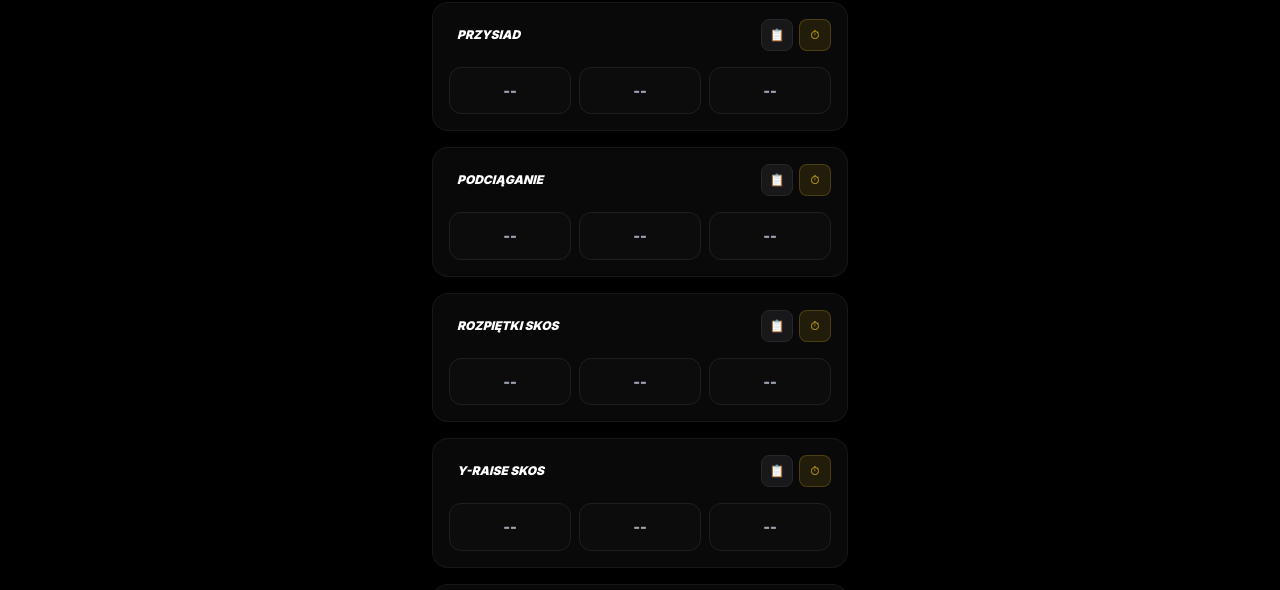
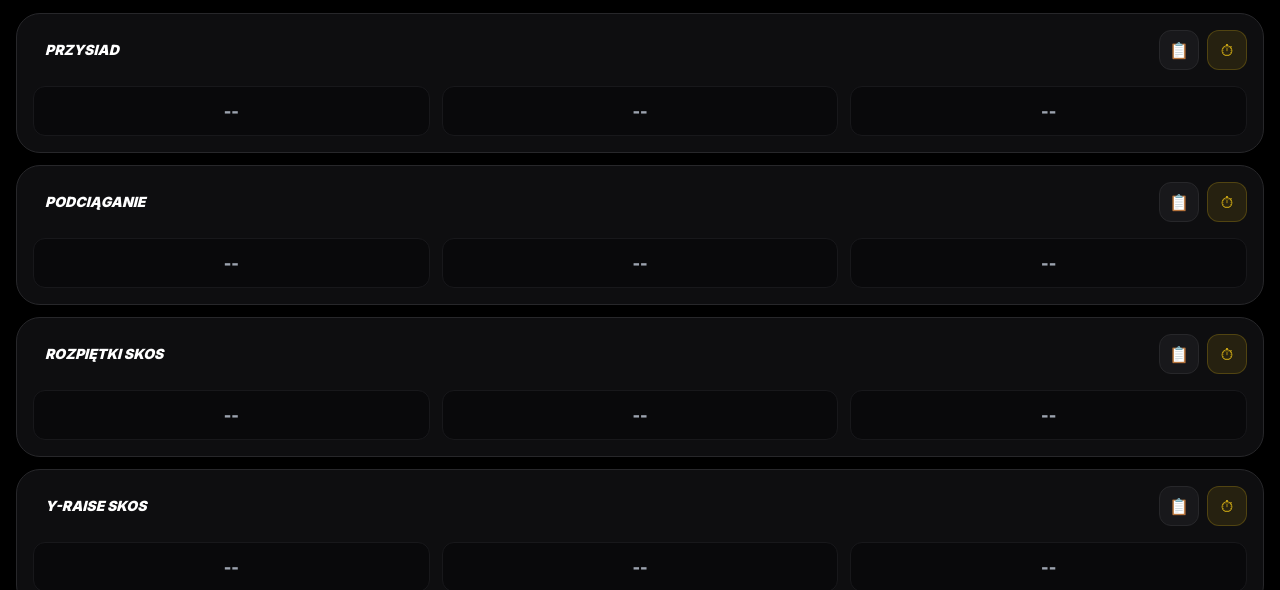
Before and after one commit to rafineria69/Trening, a plain HTML site: page index.html in a window 1280 px wide. Shown: the part 210-800 px from the top of the page. Drawn offline with nearby package versions, Linux system fonts and the light colour scheme.

Commit message:
Update index.html

```diff
--- a/index.html
+++ b/index.html
@@ -6,71 +6,98 @@
 
     <meta name="apple-mobile-web-app-capable" content="yes">
     <meta name="apple-mobile-web-app-status-bar-style" content="black-translucent">
+    <meta name="mobile-web-app-title" content="Trening Pro">
 
     <title>Trening Pro</title>
     <script src="https://cdn.tailwindcss.com"></script>
     <style>
         @import url('https://fonts.googleapis.com/css2?family=Orbitron:wght@900&family=Inter:wght@400;600;900&display=swap');
 
-        :root { --brand-yellow: #facc15; --brand-black: #000000; }
+        :root {
+            --brand-yellow: #facc15;
+            --brand-black: #000000;
+        }
 
         html, body {
-            overflow: hidden; height: 100%; width: 100%; position: fixed;
+            margin: 0; padding: 0; height: 100%; width: 100%;
             background-color: var(--brand-black); font-family: 'Inter', sans-serif;
-            -webkit-tap-highlight-color: transparent; touch-action: pan-y;
-            user-select: none; -webkit-user-select: none;
-            padding-top: env(safe-area-inset-top); padding-bottom: env(safe-area-inset-bottom);
+            color: #f1f5f9; overflow: hidden; position: fixed;
+            -webkit-tap-highlight-color: transparent;
         }
 
-        #app { height: 100%; display: flex; flex-direction: column; overflow: hidden; }
+        #app {
+            display: flex; flex-direction: column; height: 100vh;
+            padding-top: env(safe-area-inset-top);
+            padding-bottom: env(safe-area-inset-bottom);
+        }
+
+        nav { flex-shrink: 0; display: flex; background: #09090b; border-bottom: 1px solid #18181b; }
+
+        .scroll-container {
+            flex: 1; overflow-y: auto; -webkit-overflow-scrolling: touch;
+            padding: 1rem; display: flex; flex-direction: column;
+        }
+
+        .no-scrollbar::-webkit-scrollbar { display: none; }
         .font-digit { font-family: 'Orbitron', sans-serif; }
-        .no-scrollbar::-webkit-scrollbar { display: none; }
-        input { user-select: text; -webkit-user-select: text; }
 
-        .edit-input {
-            background: transparent; border: none; color: white; font-weight: 900;
-            text-transform: uppercase; font-style: italic; width: 100%; outline: none;
+        /* Poprawione pole nazwy ćwiczenia */
+        .exercise-title-input {
+            background: transparent; border: none; color: white;
+            font-weight: 900; text-transform: uppercase; font-style: italic;
+            outline: none; flex: 1; min-width: 0; /* min-width: 0 pozwala na prawidłowe działanie flex-grow */
+            font-size: 0.875rem; line-height: 1.25rem;
         }
 
         .nav-active { color: var(--brand-yellow); border-bottom: 3px solid var(--brand-yellow); }
 
-        .serie-input {
-            background-color: #0c0c0c; border: 1px solid #1f1f23; border-radius: 0.75rem;
-            padding: 0.75rem 0.5rem; text-align: center; font-weight: 900;
-            font-size: 0.9rem; color: white; outline: none;
+        .app-card {
+            background: rgba(24, 24, 27, 0.6); border: 1px solid #27272a;
+            backdrop-filter: blur(10px); border-radius: 1.5rem; padding: 1rem; margin-bottom: 0.75rem;
         }
 
-        .scroll-container {
-            flex: 1; overflow-y: auto; -webkit-overflow-scrolling: touch;
-            padding-bottom: 40px; overscroll-behavior-y: contain;
+        .serie-input {
+            background: #09090b; border: 1px solid #18181b; border-radius: 0.75rem;
+            padding: 0.75rem 0.25rem; text-align: center; font-weight: 900;
+            color: white; font-size: 1rem; width: 100%; outline: none;
         }
 
-        .modal-overlay { background: rgba(0,0,0,0.9); backdrop-filter: blur(8px); }
-        .app-card { background: rgba(24, 24, 27, 0.4); border: 1px solid rgba(39, 39, 42, 0.5); backdrop-filter: blur(10px); }
+        .serie-input:focus { border-color: var(--brand-yellow); }
+
+        .modal-overlay {
+            position: fixed; inset: 0; z-index: 100;
+            background: rgba(0,0,0,0.85); backdrop-filter: blur(12px);
+            display: flex; align-items: center; justify-content: center; padding: 2rem;
+        }
+
+        .modal-content {
+            background: #121214; border: 1px solid #27272a; padding: 2rem;
+            border-radius: 2.5rem; width: 100%; max-width: 320px;
+        }
     </style>
 </head>
-<body class="text-slate-100">
-    <div id="app" class="max-w-md mx-auto"></div>
+<body>
+    <div id="app"></div>
 
     <!-- Timer Modal -->
-    <div id="timer-modal" class="hidden fixed inset-0 z-[100] modal-overlay flex items-center justify-center p-8">
-        <div class="bg-[#121214] border border-zinc-800 p-8 rounded-[2.5rem] w-full max-w-sm shadow-2xl">
-            <h3 class="text-center font-black uppercase italic text-yellow-400 mb-6 tracking-[0.2em] text-xs">Ustaw czas przerwy</h3>
-            <div class="bg-[#080808] border-2 border-zinc-900 flex items-center justify-center gap-2 mb-8 p-6 rounded-3xl">
+    <div id="timer-modal" class="hidden modal-overlay">
+        <div class="modal-content">
+            <h3 class="text-center font-black uppercase italic text-yellow-400 mb-6 tracking-widest text-[10px]">Przerwa</h3>
+            <div class="bg-black border-2 border-zinc-800 flex items-center justify-center gap-2 mb-8 p-6 rounded-3xl">
                 <input id="timer-input" type="number" pattern="[0-9]*" inputmode="numeric"
-                       class="w-32 bg-transparent text-center font-digit text-4xl font-black text-white outline-none"
+                       class="w-32 bg-transparent text-center font-digit text-4xl font-black text-white"
                        placeholder="180">
                 <span class="font-black text-zinc-600 italic uppercase text-[10px]">Sek</span>
             </div>
             <div class="flex gap-4">
-                <button onclick="closeTimerModal()" class="flex-1 py-4 bg-zinc-800/50 text-zinc-400 rounded-2xl font-black uppercase text-[10px]">Anuluj</button>
+                <button onclick="closeTimerModal()" class="flex-1 py-4 bg-zinc-800 text-zinc-400 rounded-2xl font-black uppercase text-[10px]">Anuluj</button>
                 <button onclick="confirmTimerEdit()" class="flex-1 py-4 bg-yellow-400 text-black rounded-2xl font-black uppercase text-[10px] italic">Zapisz</button>
             </div>
         </div>
     </div>
 
     <script>
-        const STORAGE_KEY = 'iphone_workout_data_v2';
+        const STORAGE_KEY = 'iphone_max_workout_v4';
         const defaultPlan = {
             'TRENING A': ['Przysiad', 'Podciąganie', 'Rozpiętki skos', 'Y-Raise skos', 'Łydki'],
             'TRENING B': ['Martwy ciąg', 'Dipy', 'Wyciskanie hantle', 'Biceps 7x7x7', 'Zwis brzuch'],
@@ -89,22 +116,22 @@
             for (let t in defaultPlan) state.workouts[t] = defaultPlan[t].map(name => ({ name, s1: '', s2: '', s3: '' }));
         }
 
-        function save() { localStorage.setItem(STORAGE_KEY, JSON.stringify(state)); }
+        const save = () => localStorage.setItem(STORAGE_KEY, JSON.stringify(state));
 
-        function format(s) {
+        const format = (s) => {
             const m = Math.floor(Math.max(0, s) / 60);
             const sec = Math.max(0, s) % 60;
             return `${m}:${sec < 10 ? '0' : ''}${sec}`;
-        }
+        };
 
-        function updateTUI() {
+        const updateTUI = () => {
             const d = document.getElementById('timer-display');
             if (d) d.innerText = format(state.timeLeft);
             const b = document.getElementById('timer-start-btn');
             if (b) b.innerHTML = timerEnd ? '⏸' : '▶';
-        }
+        };
 
-        function startT(s) {
+        const startT = (s) => {
             if (timerEnd && !s) { clearInterval(timerInterval); timerEnd = null; updateTUI(); return; }
             const duration = s || state.timeLeft || state.defaultRestTime;
             state.timeLeft = duration;
@@ -117,28 +144,28 @@
                 updateTUI();
             }, 1000);
             updateTUI();
-        }
+        };
 
-        function openTimerModal() {
+        const openTimerModal = () => {
             document.getElementById('timer-input').value = state.defaultRestTime;
             document.getElementById('timer-modal').classList.remove('hidden');
-        }
-        function closeTimerModal() { document.getElementById('timer-modal').classList.add('hidden'); }
-        function confirmTimerEdit() {
+        };
+        const closeTimerModal = () => document.getElementById('timer-modal').classList.add('hidden');
+        const confirmTimerEdit = () => {
             const v = parseInt(document.getElementById('timer-input').value);
             if (v > 0) { state.defaultRestTime = v; if(!timerEnd) state.timeLeft = v; save(); render(); }
             closeTimerModal();
-        }
+        };
 
-        function duplicate(w, i) {
+        const duplicate = (w, i) => {
             const ex = state.workouts[w][i];
             let val = ex.s3 || ex.s2 || ex.s1;
             if (!val) return;
             if (!ex.s1) ex.s1 = val; else if (!ex.s2) ex.s2 = val; else ex.s3 = val;
             save(); render();
-        }
+        };
 
-        function saveSession() {
+        const saveSession = () => {
             const cur = state.workouts[state.activeWorkoutType];
             if (!cur.some(e => e.s1 || e.s2 || e.s3)) return;
             state.history.unshift({
@@ -147,66 +174,71 @@
             });
             state.workouts[state.activeWorkoutType].forEach(e => { e.s1=''; e.s2=''; e.s3=''; });
             state.mainTab = 'HISTORIA'; save(); render();
-        }
+        };
 
-        function render() {
+        const render = () => {
             const app = document.getElementById('app');
             let html = `
-                <nav class="flex bg-zinc-950 shrink-0">
-                    <button onclick="state.mainTab='TRENING'; render();" class="flex-1 py-3 text-[11px] font-black uppercase tracking-widest ${state.mainTab === 'TRENING' ? 'nav-active text-yellow-400' : 'text-zinc-600'}">Trening</button>
-                    <button onclick="state.mainTab='HISTORIA'; render();" class="flex-1 py-3 text-[11px] font-black uppercase tracking-widest ${state.mainTab === 'HISTORIA' ? 'nav-active text-yellow-400' : 'text-zinc-600'}">Historia</button>
+                <nav>
+                    <button onclick="state.mainTab='TRENING'; render();" class="flex-1 py-4 text-[10px] font-black uppercase tracking-widest ${state.mainTab === 'TRENING' ? 'nav-active text-yellow-400' : 'text-zinc-600'}">Trening</button>
+                    <button onclick="state.mainTab='HISTORIA'; render();" class="flex-1 py-4 text-[10px] font-black uppercase tracking-widest ${state.mainTab === 'HISTORIA' ? 'nav-active text-yellow-400' : 'text-zinc-600'}">Historia</button>
                 </nav>
-                <div class="scroll-container p-4 no-scrollbar">`;
+                <div class="scroll-container no-scrollbar">`;
 
             if (state.mainTab === 'TRENING') {
                 html += `
-                    <div class="mb-4 p-4 rounded-[1.5rem] border border-zinc-800 bg-zinc-900/10 flex flex-col items-center">
-                        <div class="flex items-center justify-between w-full">
-                            <div class="flex flex-col">
-                                <span class="text-[7px] font-black text-zinc-600 uppercase tracking-widest">Odpoczynek</span>
-                                <div id="timer-display" onclick="openTimerModal()" class="text-4xl font-digit font-black text-white leading-none">${format(state.timeLeft)}</div>
-                            </div>
-                            <div class="flex gap-2">
-                                <button onclick="state.timeLeft=state.defaultRestTime; timerEnd=null; clearInterval(timerInterval); updateTUI();" class="w-10 h-10 rounded-xl bg-zinc-900 text-zinc-600 font-bold border border-zinc-800 text-xs">↺</button>
-                                <button id="timer-start-btn" onclick="startT()" class="w-10 h-10 rounded-xl bg-yellow-400 text-black text-lg font-bold">▶</button>
-                            </div>
+                    <!-- Timer Row -->
+                    <div class="flex items-center justify-between bg-zinc-900/40 p-4 rounded-3xl border border-zinc-800 mb-4 shrink-0">
+                        <div onclick="openTimerModal()" class="flex flex-col">
+                            <span class="text-[7px] font-black text-zinc-600 uppercase mb-1">Przerwa</span>
+                            <div id="timer-display" class="text-4xl font-digit font-black text-white leading-none tracking-tighter">${format(state.timeLeft)}</div>
+                        </div>
+                        <div class="flex gap-3">
+                            <button onclick="state.timeLeft=state.defaultRestTime; timerEnd=null; clearInterval(timerInterval); updateTUI();" class="w-12 h-12 rounded-2xl bg-zinc-900 text-zinc-500 border border-zinc-800 flex items-center justify-center">↺</button>
+                            <button id="timer-start-btn" onclick="startT()" class="w-12 h-12 rounded-2xl bg-yellow-400 text-black text-xl flex items-center justify-center">▶</button>
                         </div>
                     </div>
-                    <div class="flex justify-center gap-2 mb-6">
-                        ${['TRENING A', 'TRENING B', 'TRENING C'].map(t => `<button onclick="state.activeWorkoutType='${t}'; render();" class="px-4 py-2 rounded-lg text-[9px] font-black border uppercase ${state.activeWorkoutType===t?'bg-yellow-400 text-black border-yellow-400':'bg-zinc-900 text-zinc-600 border-zinc-800'}">${t}</button>`).join('')}
+
+                    <!-- Tabs -->
+                    <div class="flex gap-2 mb-4 shrink-0">
+                        ${['TRENING A', 'TRENING B', 'TRENING C'].map(t => `<button onclick="state.activeWorkoutType='${t}'; render();" class="flex-1 py-3 rounded-xl text-[9px] font-black border uppercase ${state.activeWorkoutType===t?'bg-yellow-400 text-black border-yellow-400':'bg-zinc-900 text-zinc-600 border-zinc-800'}">${t}</button>`).join('')}
                     </div>
-                    <div class="space-y-4">
+
+                    <!-- Exercises -->
+                    <div class="space-y-3">
                         ${state.workouts[state.activeWorkoutType].map((ex, i) => `
-                            <div class="app-card p-4 rounded-2xl">
-                                <div class="flex justify-between items-center mb-4">
-                                    <input type="text" value="${ex.name}" onchange="state.workouts['${state.activeWorkoutType}'][${i}].name=this.value; save();" class="edit-input border-l-2 border-yellow-400 pl-2 text-xs">
-                                    <div class="flex gap-1.5">
-                                        <button onclick="duplicate('${state.activeWorkoutType}', ${i})" class="w-8 h-8 bg-zinc-900 rounded-lg text-zinc-500 border border-zinc-800 flex items-center justify-center text-xs">📋</button>
-                                        <button onclick="startT(state.defaultRestTime)" class="w-8 h-8 bg-yellow-400/10 rounded-lg text-yellow-400 border border-yellow-400/20 flex items-center justify-center text-xs">⏱</button>
+                            <div class="app-card">
+                                <div class="flex justify-between items-center mb-4 gap-3">
+                                    <input type="text" value="${ex.name}" onchange="state.workouts['${state.activeWorkoutType}'][${i}].name=this.value; save();" class="exercise-title-input border-l-4 border-yellow-400 pl-3">
+                                    <div class="flex gap-2 shrink-0">
+                                        <button onclick="duplicate('${state.activeWorkoutType}', ${i})" class="w-10 h-10 bg-zinc-900 rounded-xl flex items-center justify-center border border-zinc-800 text-zinc-500">📋</button>
+                                        <button onclick="startT(state.defaultRestTime)" class="w-10 h-10 bg-yellow-400/10 rounded-xl flex items-center justify-center border border-yellow-400/20 text-yellow-400">⏱</button>
                                     </div>
                                 </div>
-                                <div class="grid grid-cols-3 gap-2">
-                                    ${[1,2,3].map(n => `<input type="text" placeholder="--" value="${ex['s'+n]}" oninput="state.workouts['${state.activeWorkoutType}'][${i}].s${n}=this.value; save();" class="serie-input w-full">`).join('')}
+                                <div class="grid grid-cols-3 gap-3">
+                                    ${[1,2,3].map(n => `<input type="text" placeholder="--" value="${ex['s'+n]}" oninput="state.workouts['${state.activeWorkoutType}'][${i}].s${n}=this.value; save();" class="serie-input">`).join('')}
                                 </div>
                             </div>
                         `).join('')}
-                        <button onclick="saveSession()" class="w-full bg-yellow-400 py-5 rounded-2xl font-black text-black uppercase italic active:scale-[0.98] transition-all">Zapisz sesję</button>
-                    </div>`;
+                    </div>
+
+                    <button onclick="saveSession()" class="w-full bg-yellow-400 py-6 rounded-3xl font-black text-black uppercase italic shadow-2xl active:scale-[0.98] transition-all mt-6 mb-4">Zakończ trening</button>
+                `;
             } else {
                 html += `
                     <div class="flex gap-2 mb-4">
-                        <button onclick="const b=new Blob([JSON.stringify(state)],{type:'application/json'}); const a=document.createElement('a'); a.href=URL.createObjectURL(b); a.download='backup.json'; a.click();" class="flex-1 bg-zinc-900 py-3 rounded-xl text-[9px] font-black uppercase border border-zinc-800 text-zinc-500">Eksport</button>
-                        <label class="flex-1 bg-zinc-900 py-3 rounded-xl text-[9px] font-black uppercase border border-zinc-800 text-center text-zinc-500 cursor-pointer">Import<input type="file" class="hidden" onchange="const r=new FileReader(); r.onload=(e)=>{state=JSON.parse(e.target.result); save(); render();}; r.readAsText(this.files[0]);"></label>
+                        <button onclick="const b=new Blob([JSON.stringify(state)],{type:'application/json'}); const a=document.createElement('a'); a.href=URL.createObjectURL(b); a.download='backup.json'; a.click();" class="flex-1 bg-zinc-900 py-4 rounded-xl text-[9px] font-black uppercase border border-zinc-800 text-zinc-500">Kopia</button>
+                        <label class="flex-1 bg-zinc-900 py-4 rounded-xl text-[9px] font-black uppercase border border-zinc-800 text-center text-zinc-500 cursor-pointer">Wczytaj<input type="file" class="hidden" onchange="const r=new FileReader(); r.onload=(e)=>{state=JSON.parse(e.target.result); save(); render();}; r.readAsText(this.files[0]);"></label>
                     </div>
-                    <div class="space-y-3">
-                        ${state.history.length === 0 ? '<div class="py-10 text-center opacity-10 font-black italic uppercase">Brak sesji</div>' : state.history.map(h => `
-                            <div class="bg-zinc-950 rounded-2xl border border-zinc-900 overflow-hidden">
-                                <div class="bg-zinc-900/50 p-4 flex justify-between items-center border-b border-zinc-800">
-                                    <div><span class="text-[9px] font-black text-yellow-400 uppercase block">${h.type}</span><span class="text-[8px] text-zinc-600 font-bold">${h.date}</span></div>
-                                    <button onclick="if(confirm('Usunąć?')){state.history=state.history.filter(it=>it.id!==${h.id}); save(); render();}" class="text-zinc-800 px-1 text-lg">&times;</button>
+                    <div class="space-y-4">
+                        ${state.history.length === 0 ? '<div class="py-20 text-center opacity-10 font-black italic uppercase">Pusta historia</div>' : state.history.map(h => `
+                            <div class="bg-zinc-950 rounded-3xl border border-zinc-900 overflow-hidden">
+                                <div class="bg-zinc-900/50 p-5 flex justify-between items-center border-b border-zinc-800">
+                                    <div><span class="text-[10px] font-black text-yellow-400 uppercase block">${h.type}</span><span class="text-[9px] text-zinc-600 font-bold">${h.date}</span></div>
+                                    <button onclick="if(confirm('Usunąć?')){state.history=state.history.filter(it=>it.id!==${h.id}); save(); render();}" class="text-zinc-800 px-3 text-2xl">&times;</button>
                                 </div>
-                                <div class="p-4 space-y-2">
-                                    ${h.exercises.map(e => `<div class="flex justify-between text-[10px] border-b border-zinc-900/40 pb-1 last:border-0"><span class="text-zinc-500 italic">${e.name}</span><span class="font-black text-white">${[e.s1,e.s2,e.s3].filter(v=>v).join(' | ') || '-'}</span></div>`).join('')}
+                                <div class="p-5 space-y-3">
+                                    ${h.exercises.map(e => `<div class="flex justify-between text-[11px] border-b border-zinc-800/40 pb-2 last:border-0"><span class="text-zinc-500 italic">${e.name}</span><span class="font-black text-white">${[e.s1,e.s2,e.s3].filter(v=>v).join(' | ') || '-'}</span></div>`).join('')}
                                 </div>
                             </div>
                         `).join('')}
@@ -215,7 +247,7 @@
             html += `</div>`;
             app.innerHTML = html;
             updateTUI();
-        }
+        };
 
         window.onload = render;
     </script>
```
